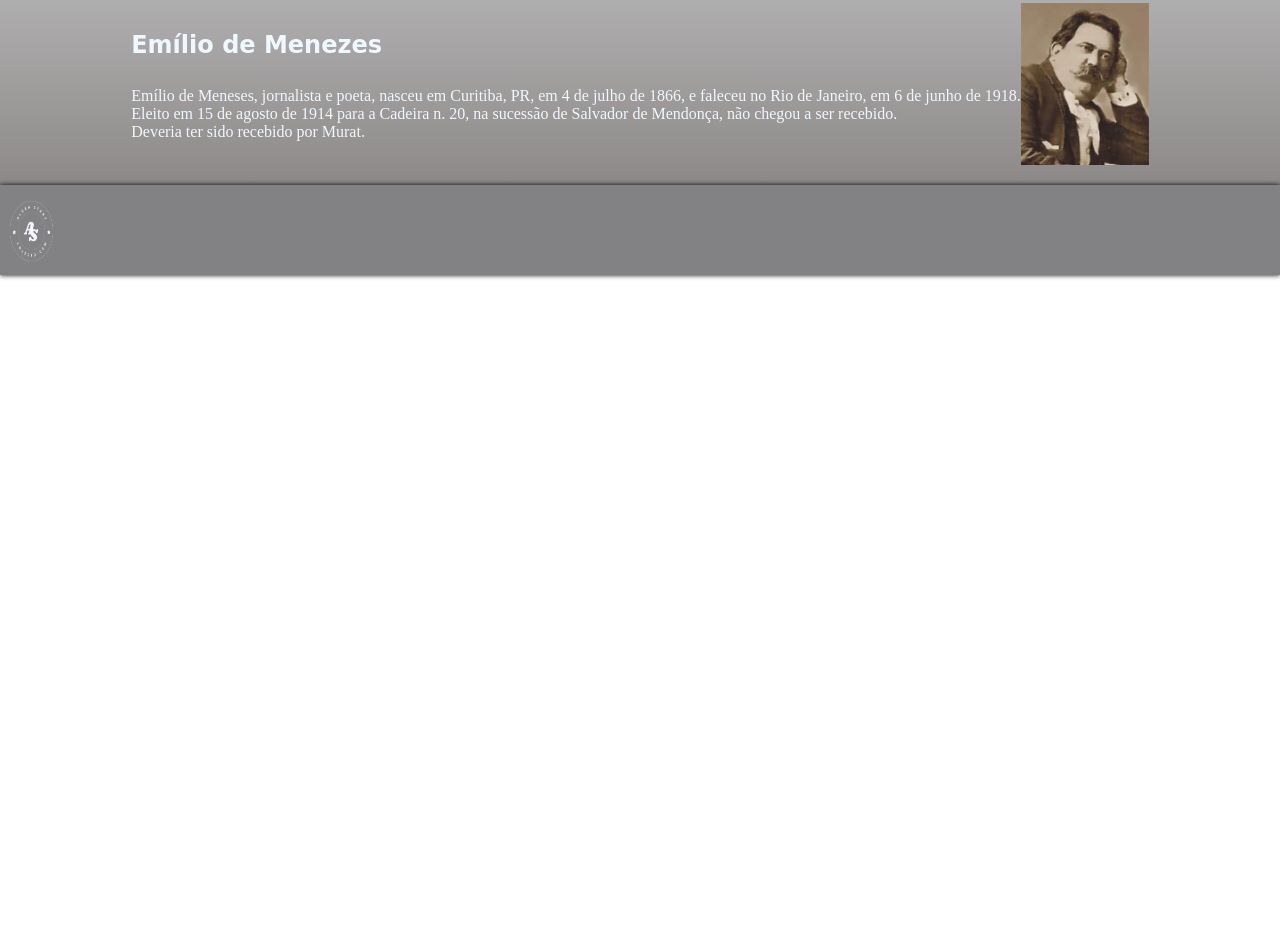
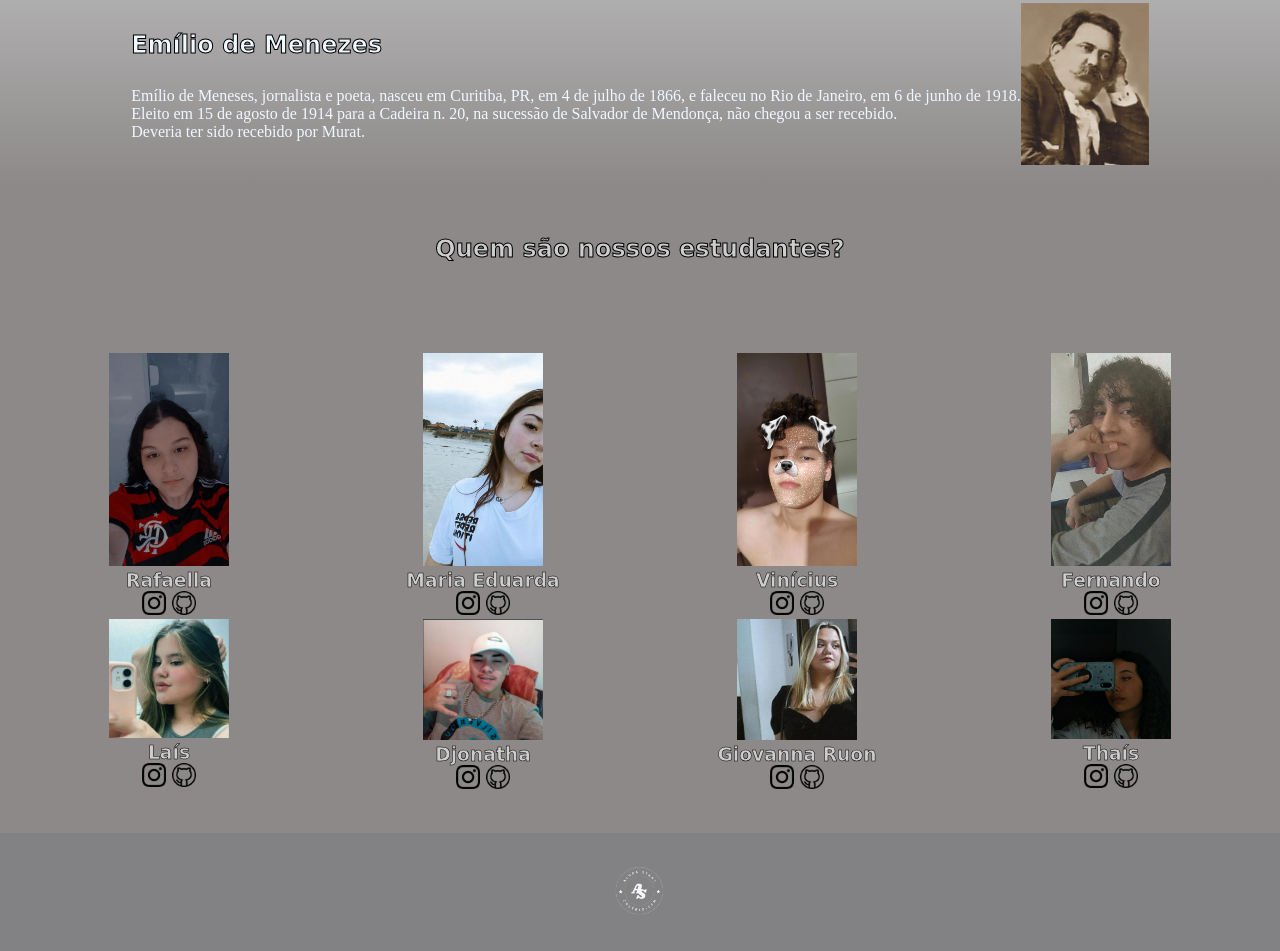
Before and after one commit to rafszisck/alurastart, a plain HTML site: page index.html in a window 1280 px wide. Shown: the part 384-1335 px from the top of the page. Before the commit the page ends 800 px from the top, so only its background shows below. Drawn offline with Linux system fonts and the light colour scheme; a web font is replaced by a local one.

Commit message:
Add files via upload

```diff
--- a/index.html
+++ b/index.html
@@ -40,9 +40,64 @@
     </div>
     <img class="imagem-emilio" src="th.jpeg" alt="Foto do fundador">
    </section>
-   <footer class="footer">
-    <img class="foto-footer" src="alura start (8).png" alt="logo do site">
+   <section class="estudantes">
+        <h2 class="estudante-título">Quem são nossos estudantes?</h2>
+
+        <div class="estudante-todos">
+    <div class="estudante-div-rafa">
+        <img class="estudante-imagem" src="fotorafa.jpeg" alt="Foto da aluna Rafaella">
+        <h3 class="estudante-nome">Rafaella</h3>
+        <a href="https://www.instagram.com/rafszis/"><img class="estudante-icone" src="instagram.png" alt="Logo do instagram"></a>
+        <a href="https://github.com/rafszisc"><img class="estudante-icone" src="github.png" alt="Logo do github"></a>
+    </div>
+    <div class="estudante-div-duda">
+        <img class="estudante-imagem" src="fotoduda.jpeg" alt="Foto da aluna Maria Eduarda">
+        <h3 class="estudante-nome">Maria Eduarda</h3>
+        <a href="https://www.instagram.com/duda.campos._/"><img class="estudante-icone" src="instagram.png" alt="Logo do instagram"></a>
+        <img class="estudante-icone" src="github.png" alt="Logo do github">
+    </div>
+    <div class="estudante-div-vini">
+        <img class="estudante-imagem" src="fotovini.jpeg" alt="Foto do aluno Vinicius">
+        <h3 class="estudante-nome">Vinícius</h3>
+        <img class="estudante-icone" src="instagram.png" alt="Logo do instagram">
+        <img class="estudante-icone" src="github.png" alt="Logo do github">
+    </div>
+    <div class="estudante-div-fer">
+        <img class="estudante-imagem" src="fotofer.jpeg" alt="Foto do aluno Fernando">
+        <h3 class="estudante-nome">Fernando</h3>
+        <a href="https://www.instagram.com/fernand_cwb70/"><img class="estudante-icone" src="instagram.png" alt="Logo do instagram"></a>
+        <img class="estudante-icone" src="github.png" alt="Logo do github">
+    </div>
+    <div class="estudante-div-lais">
+        <img class="estudante-imagem" src="fotolais.jpeg" alt="Foto da aluna Laís">
+        <h3 class="estudante-nome">Laís</h3>
+        <img class="estudante-icone" src="instagram.png" alt="Logo do instagram">
+        <img class="estudante-icone" src="github.png" alt="Logo do github">
+    </div>
+    <div class="estudante-div-djonatha">
+        <img class="estudante-imagem" src="fotojhony.jpeg" alt="Foto do aluno Djonatha">
+        <h3 class="estudante-nome">Djonatha</h3>
+        <img class="estudante-icone" src="instagram.png" alt="Logo do instagram">
+        <img class="estudante-icone" src="github.png" alt="Logo do github">
+    </div>
+    <div class="estudante-div-giovanna">
+        <img class="estudante-imagem" src="fotogii.jpeg" alt="Foto da aluna Giovanna Ruon">
+        <h3 class="estudante-nome">Giovanna Ruon</h3>
+        <img class="estudante-icone" src="instagram.png" alt="Logo do instagram">
+        <img class="estudante-icone" src="github.png" alt="Logo do github">
+    </div>
+    <div class="estudante-div-thais">
+        <img class="estudante-imagem" src="fotothais.jpeg" alt="Foto da aluna Thais">
+        <h3 class="estudante-nome">Thaís</h3>
+        <img class="estudante-icone" src="instagram.png" alt="Logo do instagram">
+        <img class="estudante-icone" src="github.png" alt="Logo do github">
+    </div>
+</div>
+   </section>
+   <footer class="rodapé">
+       <img class="rodapé-imagem" src="alura start (8).png" alt="Logo da Alura Start">
    </footer>
+
 </body>
 
 </html>
--- a/style.css
+++ b/style.css
@@ -4,27 +4,13 @@
 }
 
 .cabecalho{
-    background-color: #828284;
+    background-color:#828284;
     color: aliceblue;
     display: flex;
     justify-content:space-between;
     align-items: center;
     padding: 22px 22px;
     z-index: 1;
-}
-
-.footer{
-    position: absolute;
-    background-color: #828284;
-    height: 90px;
-    width: 100%;
-    box-shadow: 0px 0px 5px;
-    z-index: 1;
-    display: flex;
-}
-
-.foto-footer{
-    width: 5%;
 }
 
 .cabecalho-imagem{
@@ -59,6 +45,8 @@
 .escola-titulo{
     padding: 28px 0;
     font-family: 'Caprasimo', cursive;
+    -webkit-text-stroke: black;
+    -webkit-text-stroke-width: 1px;
 }
 
 .emilio-de-menezes{
@@ -73,6 +61,8 @@
 .emiliotitulo{
     padding: 28px 0;
     font-family: 'Caprasimo', cursive;
+    -webkit-text-stroke: black;
+    -webkit-text-stroke-width: 1px;
 }
 
 .emilio-de-menezes-div-conteudo{
@@ -82,3 +72,46 @@
 .imagem-emilio{
     width: 10%;
 }
+
+.estudante-imagem{
+    width: 120px;
+}
+
+.estudante-icone{
+    width: 24px;
+}
+
+.estudantes{
+    text-align: center;
+}
+
+.estudante-título{
+    padding: 50px 0;
+    font-family: 'Caprasimo', cursive;
+    text-align: center;
+    background-color: #8d8989;
+    color: #CECDCD;
+    -webkit-text-stroke: black;
+    -webkit-text-stroke-width: 1px;
+}
+
+.estudante-todos{
+    display: grid;
+    grid-template-columns: 25% 25% 25% 25%;
+    font-family: 'Caprasimo', cursive;
+    padding: 40px 12px;
+    background-color:#8d8989;
+    color: #CECDCD;
+    -webkit-text-stroke: black;
+    -webkit-text-stroke-width: 0.5px;
+}
+
+.rodapé{
+    background-color: #828284;
+    text-align: center;
+    padding: 22px 22px;
+}
+
+.rodapé-imagem{
+    height: 70px;
+}
```
Also changed, not shown: fotoduda.jpeg (added), fotofer.jpeg (added), fotogii.jpeg (added), fotojhony.jpeg (added), fotolais.jpeg (added), fotorafa.jpeg (added), fotothais.jpeg (added), fotovini.jpeg (added), github.png (added), instagram.png (added).
